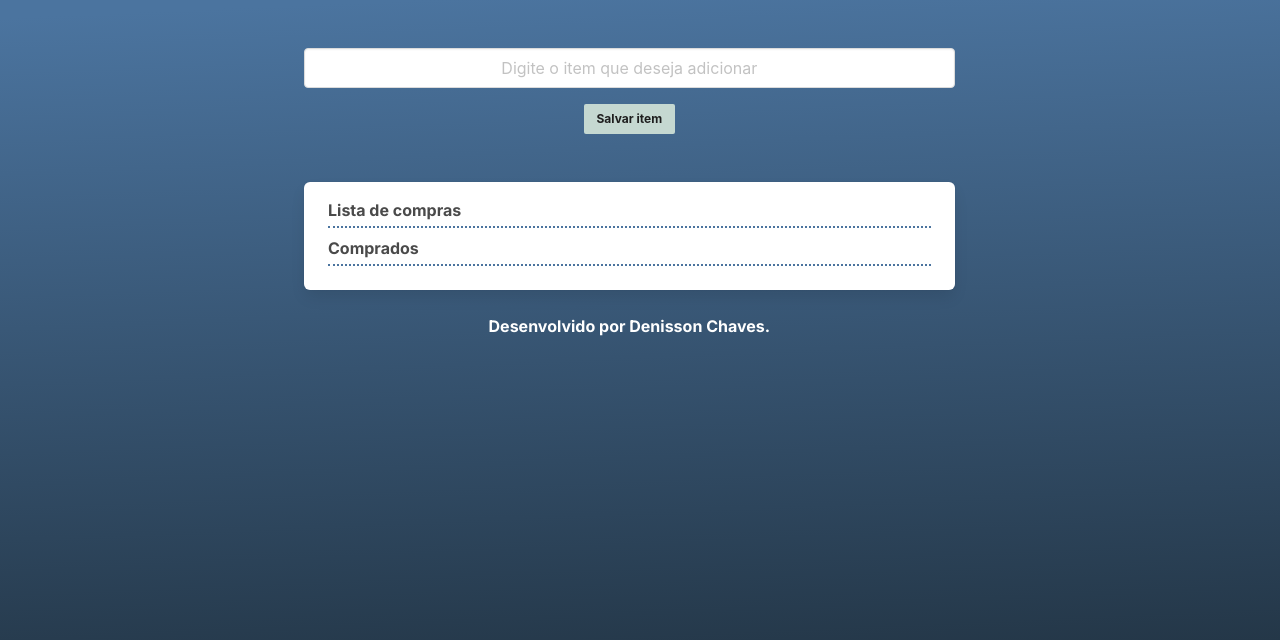
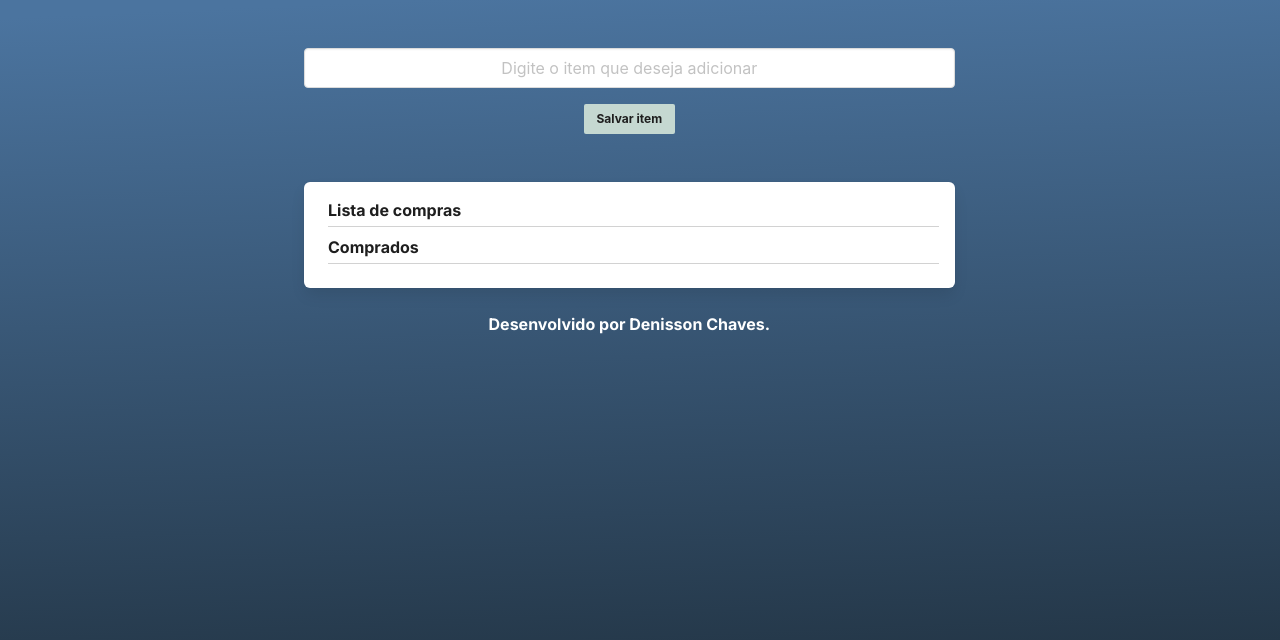
Before and after one commit to denissonchaves/lista-de-compras, a plain HTML site: page index.html in a window 1280 px wide. Drawn offline with nearby package versions, Linux system fonts and the light colour scheme.

Commit message:
refactor: changes border from dotted to solid

```diff
--- a/assets/style.css
+++ b/assets/style.css
@@ -26,6 +26,11 @@ footer {
   font-family: "Inter", sans-serif;
 }
 
+h2 {
+  color: #1E1E1E;
+  border-bottom: 1px solid rgba(30, 30, 30, 0.2);
+}
+
 button {
   border: none;
 }
@@ -34,9 +39,8 @@ button {
   text-decoration: line-through;
 }
 
-.borda-lista {
-  border-bottom: dotted 2px #4b749f;
-}
+/* .borda-lista {
+} */
 
 input:disabled {
   border: none;
```
